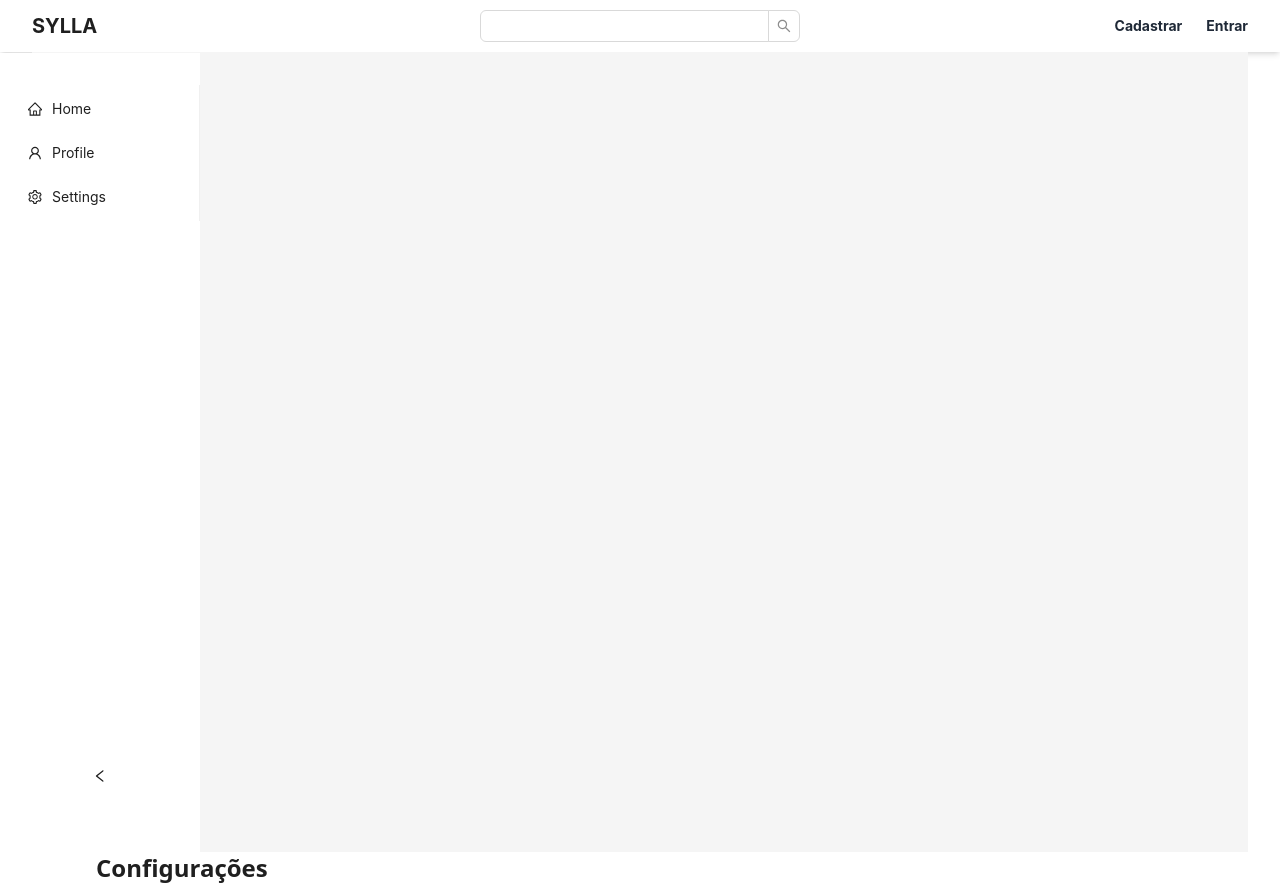
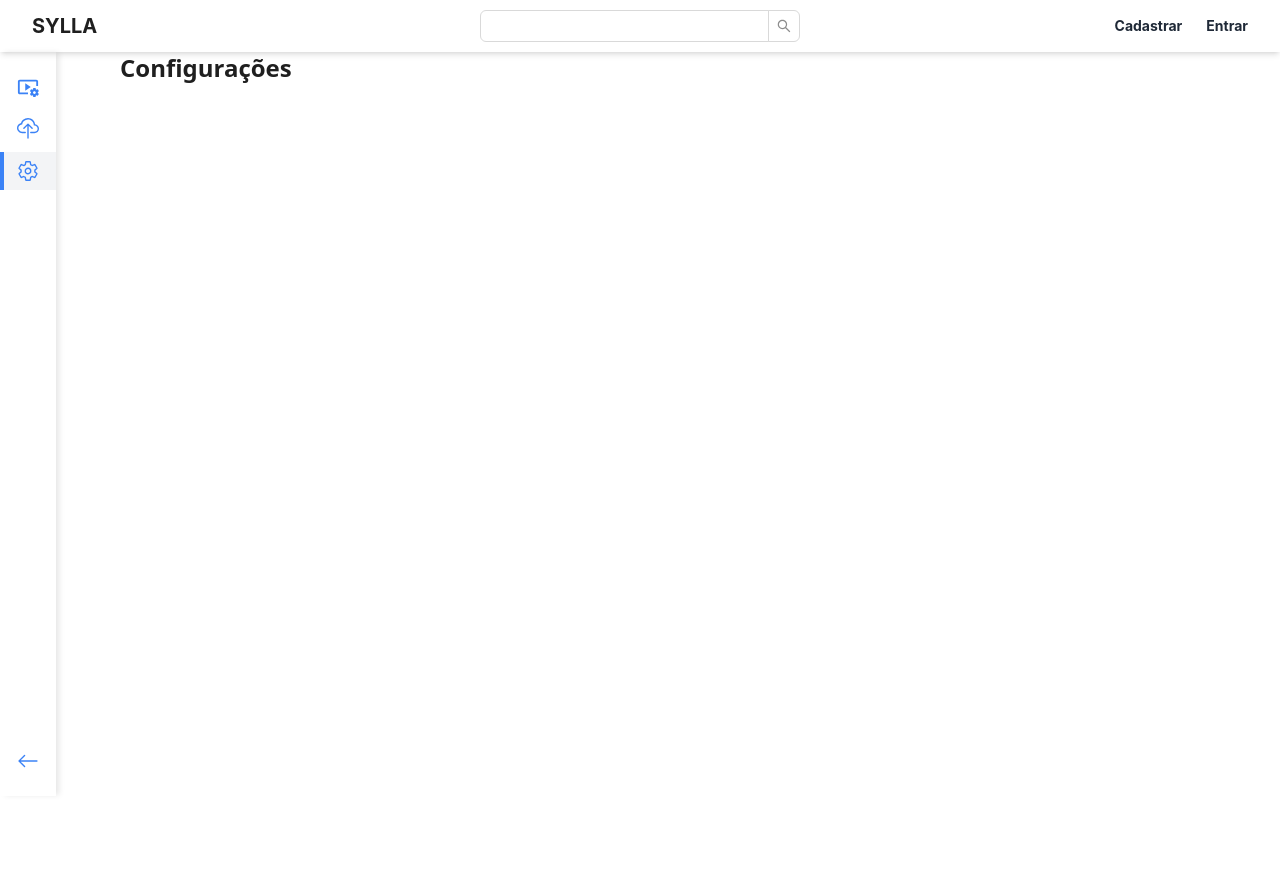
Before and after one commit to Neandertais/sylla_old, a React (Vite) app in the folder code/web/: page /settings in a window 1280 px wide. After the commit the page ends 800 px from the top, so only its background shows below. Built offline with nearby package versions, Linux system fonts and the light colour scheme.

Commit message:
refactor: sidebar component

```diff
--- /dev/null
+++ b/code/web/src/components/LayoutSideBar.tsx
@@ -0,0 +1,59 @@
+import { ReactNode } from "react";
+import { MdOutlineVideoSettings } from "react-icons/md";
+import { BsArrowLeft, BsCloudUpload } from "react-icons/bs";
+import { IoSettingsOutline } from "react-icons/io5";
+import { Link, useLocation } from "react-router-dom";
+import clsx from "clsx";
+
+export default function LayoutSideBar({ children }: { children: ReactNode }) {
+  const { pathname } = useLocation();
+
+  return (
+    <div className="flex">
+      <aside className="h-[calc(100vh-56px)] w-14 flex flex-col justify-between py-4 gap-2 items-center shadow-[4px_0_6px_-1px_rgb(0,0,0,0.1)] -ml-8">
+        <ul className="flex flex-col gap-1 items-center w-full">
+          <li
+            {...(pathname === "/settings/videos" && {
+              className: clsx([
+                "bg-gray-100 w-full flex justify-center relative",
+                "after:content-[''] after:absolute after:top-0 after:left-0 after:w-1 after:h-full after:bg-blue-500",
+              ]),
+            })}
+          >
+            <Link to="" className="flex text-blue-500 p-2 hover:text-gray-600">
+              <MdOutlineVideoSettings size={22} />
+            </Link>
+          </li>
+          <li
+            {...(pathname === "/settings/upload" && {
+              className: clsx([
+                "bg-gray-100 w-full flex justify-center relative",
+                "after:content-[''] after:absolute after:top-0 after:left-0 after:w-1 after:h-full after:bg-blue-500",
+              ]),
+            })}
+          >
+            <Link to="" className="flex text-blue-500 p-2 hover:text-gray-600">
+              <BsCloudUpload size={22} />
+            </Link>
+          </li>
+          <li
+            {...(pathname === "/settings" && {
+              className: clsx([
+                "bg-gray-100 w-full flex justify-center relative",
+                "after:content-[''] after:absolute after:top-0 after:left-0 after:w-1 after:h-full after:bg-blue-500",
+              ]),
+            })}
+          >
+            <Link to="" className="flex text-blue-500 p-2 hover:text-gray-600">
+              <IoSettingsOutline size={22} />
+            </Link>
+          </li>
+        </ul>
+        <Link to={""} className="flex text-blue-500 p-2 hover:text-gray-600">
+          <BsArrowLeft size={22} />
+        </Link>
+      </aside>
+      <div className="">{children}</div>
+    </div>
+  );
+}
--- a/code/web/src/components/SideBar.tsx
+++ /dev/null
@@ -1,54 +0,0 @@
-import React, { useState } from 'react';
-import { Layout, Menu } from 'antd';
-import {
-  MenuUnfoldOutlined,
-  MenuFoldOutlined,
-  HomeOutlined,
-  UserOutlined,
-  SettingOutlined,
-} from '@ant-design/icons';
-
-const { Sider } = Layout;
-
-const Sidebar = () => {
-  const [collapsed, setCollapsed] = useState(false);
-
-  const toggleSidebar = () => {
-    setCollapsed(!collapsed);
-  };
-
-  return (
-    <Layout style={{minHeight:'100vh'}}>
-      <Sider
-        collapsible
-        collapsed={collapsed}
-        onCollapse={toggleSidebar}
-        theme="light"
-        style={{
-          background: '#fff',
-          position: 'absolute',
-          marginTop: '0.5px',
-          left: 0,
-          height: '100vh',
-        }}
-
-    >
-      <div className="logo" />
-      <Menu theme="light" mode="inline" className='mt-8'>
-        <Menu.Item key="1" icon={<HomeOutlined />}>
-          Home
-        </Menu.Item>
-        <Menu.Item key="2" icon={<UserOutlined />}>
-          Profile
-        </Menu.Item>
-        <Menu.Item key="3" icon={<SettingOutlined />}>
-          Settings
-        </Menu.Item>
-      </Menu>
-    </Sider>
-    </Layout>
-
-  );
-};
-
-export default Sidebar;
--- a/code/web/src/routes/Settings.tsx
+++ b/code/web/src/routes/Settings.tsx
@@ -1,16 +1,12 @@
-import SideBar from "@components/SideBar";
+import LayoutSideBar from "@components/LayoutSideBar";
 import { Content } from "antd/es/layout/layout";
 
-export default function Settings(){
-    return(
-        <div>
-            <SideBar/>
-            <Content>
-                <h1 className="font-sans font-bold text-2xl ml-16">Configurações</h1>
-            </Content>
-
-
-        </div>
-
-    )
+export default function Settings() {
+  return (
+    <LayoutSideBar>
+      <Content>
+        <h1 className="font-sans font-bold text-2xl ml-16">Configurações</h1>
+      </Content>
+    </LayoutSideBar>
+  );
 }
```
Also changed, not shown: 2 other files (tests, documents, lock files or other folders).
